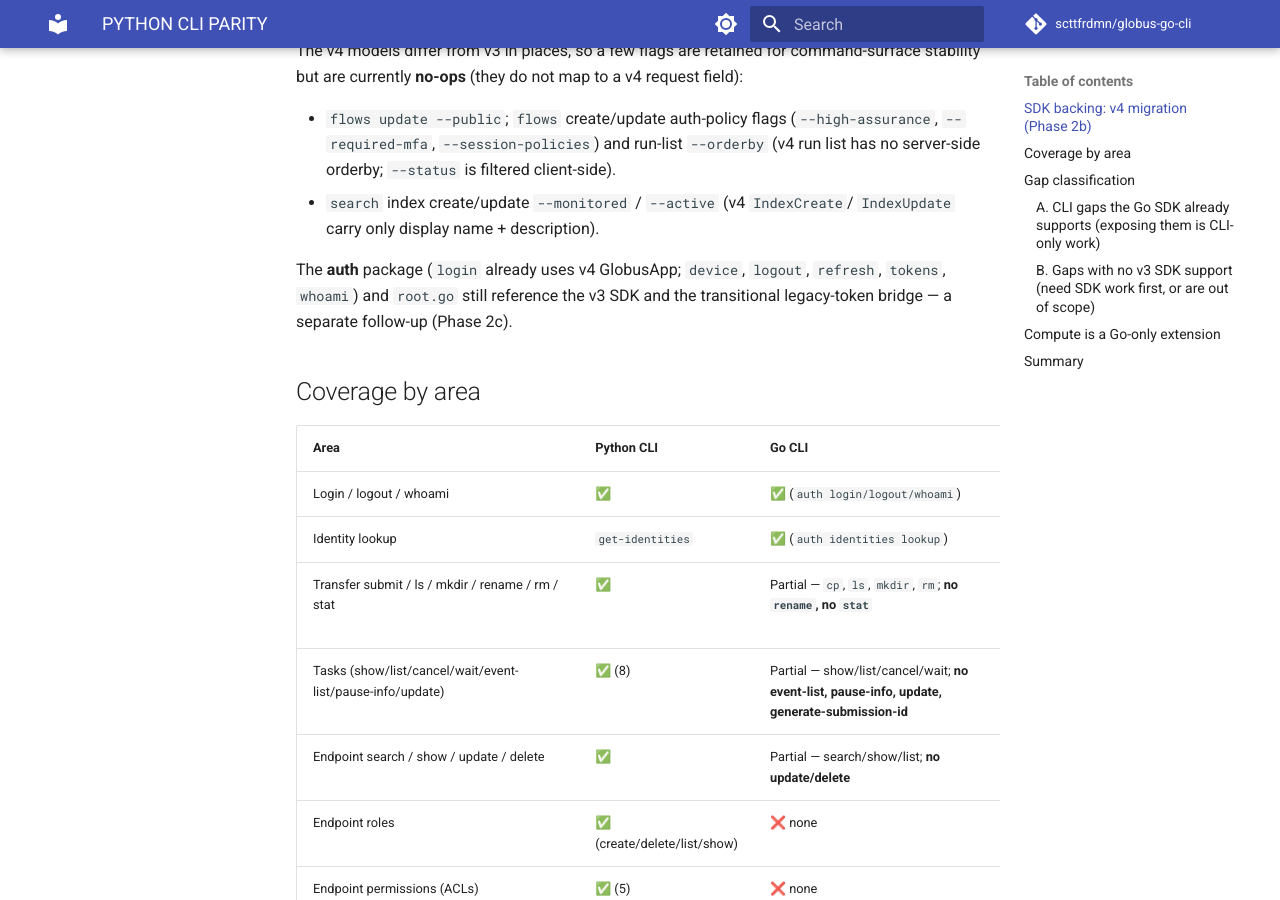
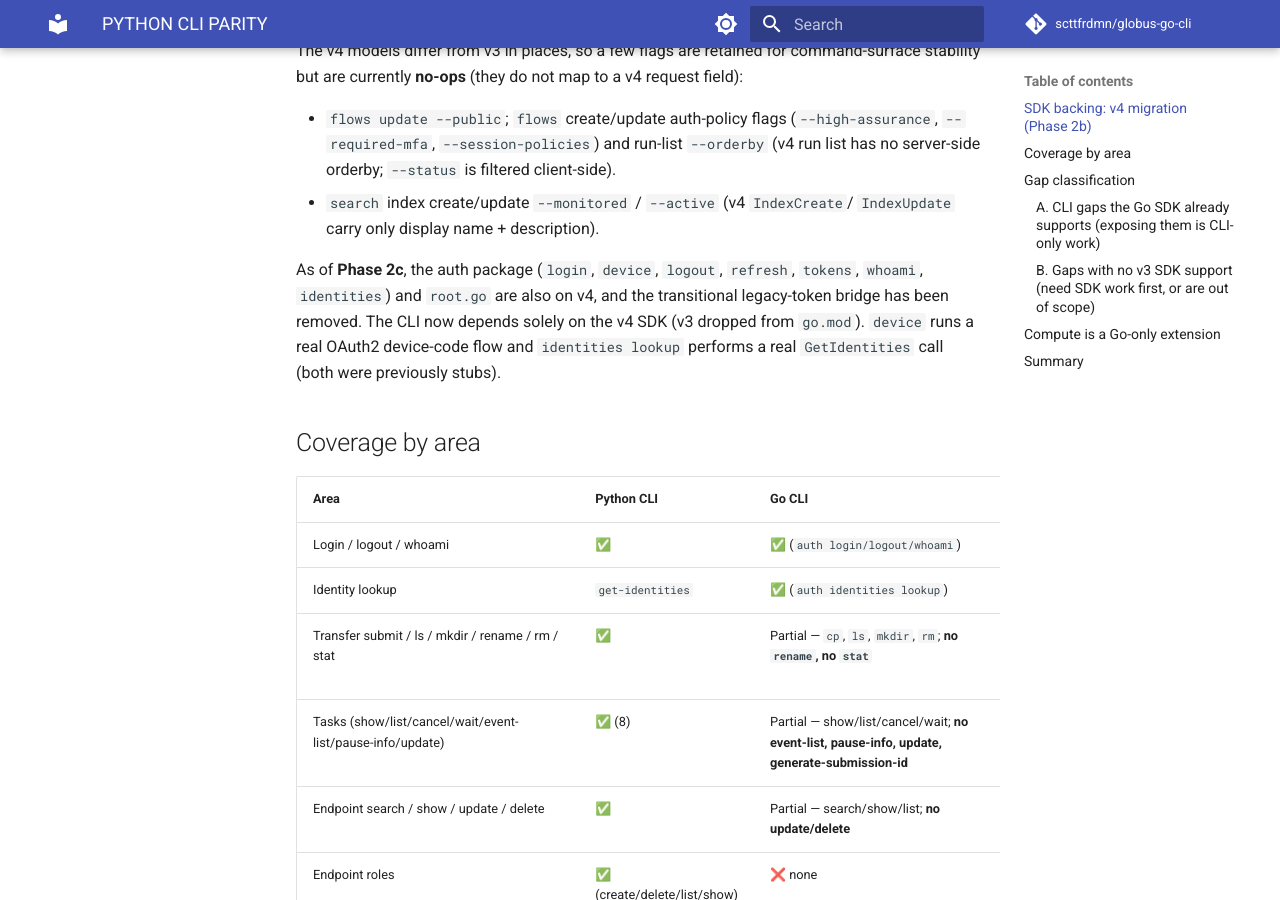
Before and after one commit to scttfrdmn/globus-go-cli, an MkDocs documentation site: the page built from docs/PYTHON_CLI_PARITY.md, in a window 1280 px wide and 900 px high, scrolled down 669 px. Built offline with MkDocs 1.6.1 and Material for MkDocs 9.7.7, drawn with Linux system fonts in a browser that asks for light colours; comment, search, counter and statistics services are not loaded; the version menu is left out.

Commit message:
docs: note Phase 2c auth migration complete (CLI fully on v4)

```diff
--- a/docs/PYTHON_CLI_PARITY.md
+++ b/docs/PYTHON_CLI_PARITY.md
@@ -36,9 +36,12 @@
 - `search` index create/update `--monitored` / `--active` (v4 `IndexCreate`/
   `IndexUpdate` carry only display name + description).
 
-The **auth** package (`login` already uses v4 GlobusApp; `device`, `logout`,
-`refresh`, `tokens`, `whoami`) and `root.go` still reference the v3 SDK and the
-transitional legacy-token bridge — a separate follow-up (Phase 2c).
+As of **Phase 2c**, the auth package (`login`, `device`, `logout`, `refresh`,
+`tokens`, `whoami`, `identities`) and `root.go` are also on v4, and the
+transitional legacy-token bridge has been removed. The CLI now depends solely
+on the v4 SDK (v3 dropped from `go.mod`). `device` runs a real OAuth2
+device-code flow and `identities lookup` performs a real `GetIdentities` call
+(both were previously stubs).
 
 ## Coverage by area
 
```
